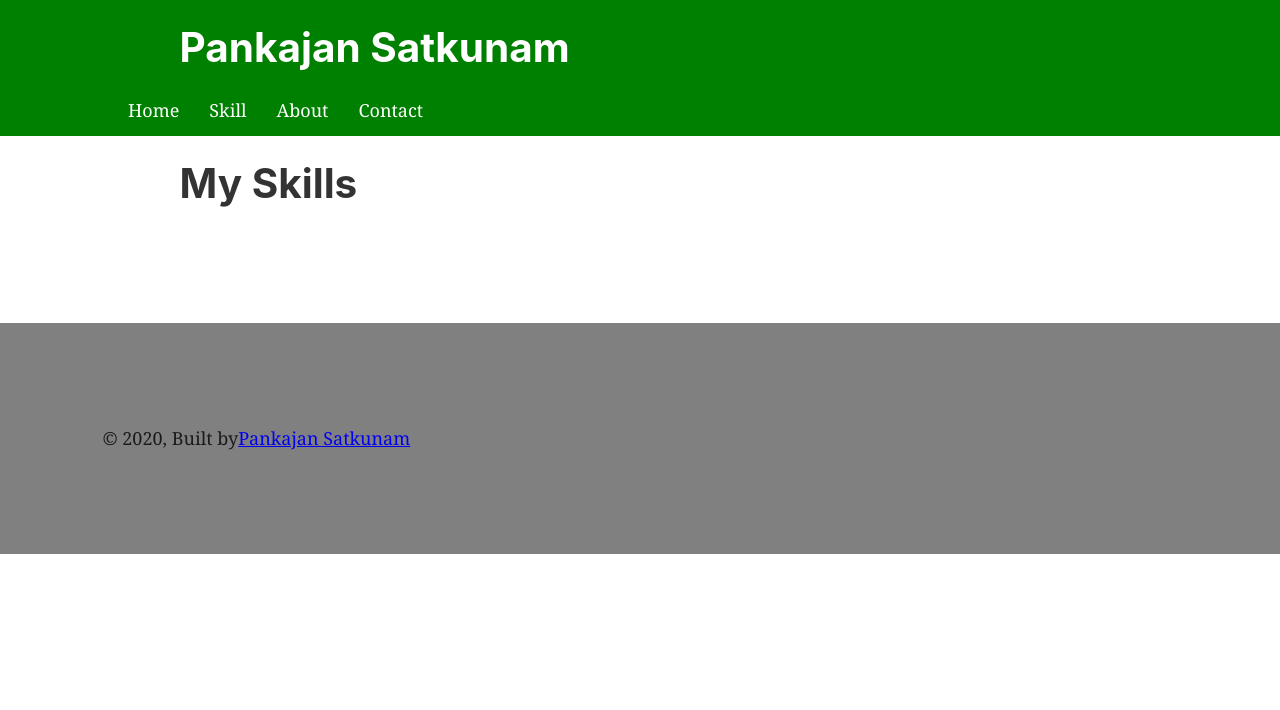
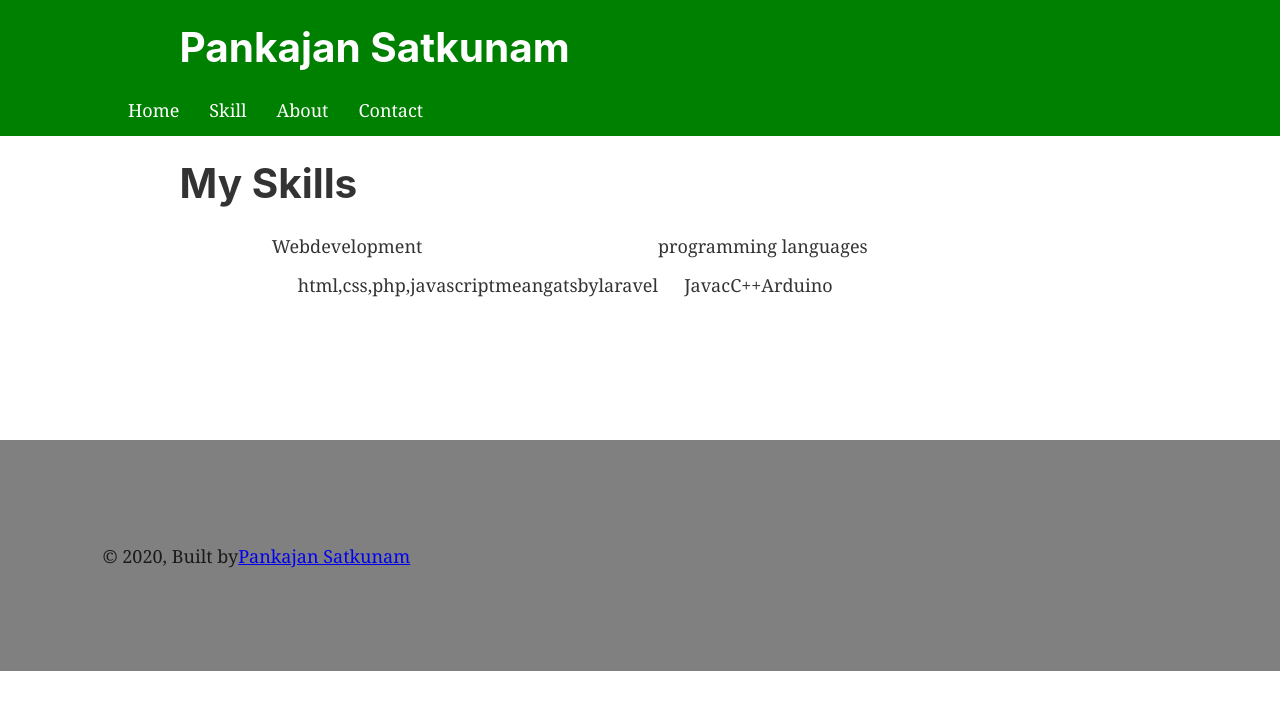
Before and after one commit to pankajan05/firstGatsbyApp, a Gatsby site: page /skills in a window 1280 px wide. Built offline with nearby package versions, Linux system fonts and the light colour scheme; Gatsby itself is replaced by a stand-in of ours.

Commit message:
add the content to the skills

```diff
--- a/src/components/footer.js
+++ b/src/components/footer.js
@@ -1,5 +1,3 @@
-
-
 import React from "react"
 import "./layout.css"
 import "./header.css"
--- a/src/pages/skills.js
+++ b/src/pages/skills.js
@@ -8,6 +8,23 @@ const SkillPage = () => (
   <Layout>
     <SEO title="Home" />
     <h1>My Skills</h1>
+    <ul>
+      <li>Webdevelopment
+        <ul>
+          <li>html,css,php,javascript</li>
+          <li>mean</li>
+          <li>gatsby</li>
+          <li>laravel</li>
+        </ul>
+      </li>
+      <li>programming languages
+      <ul>
+        <li>Java</li>
+        <li>c</li>
+        <li>C++</li>
+        <li>Arduino</li>
+      </ul></li>
+    </ul>
   </Layout>
 )
 
```
